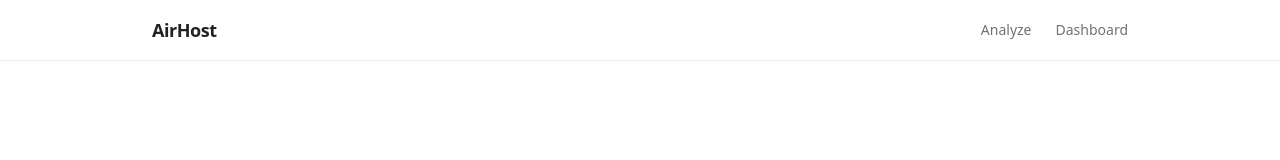
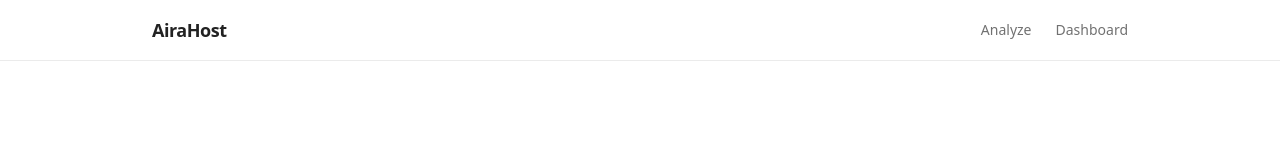
Before and after one commit to spencer9714/airahost, a Next.js app: page / in a window 1280 px wide. Shown: the top 160 px of the page. Built offline with nearby package versions, Linux system fonts and the light colour scheme.

Commit message:
fix minor name

```diff
--- a/src/components/Header.tsx
+++ b/src/components/Header.tsx
@@ -5,7 +5,7 @@ export function Header() {
     <header className="border-b border-border">
       <div className="mx-auto flex max-w-5xl items-center justify-between px-6 py-4">
         <Link href="/" className="text-lg font-semibold tracking-tight">
-          AirHost
+          AiraHost
         </Link>
         <nav className="flex items-center gap-6 text-sm text-muted">
           <Link href="/tool" className="transition-colors hover:text-foreground">
```
